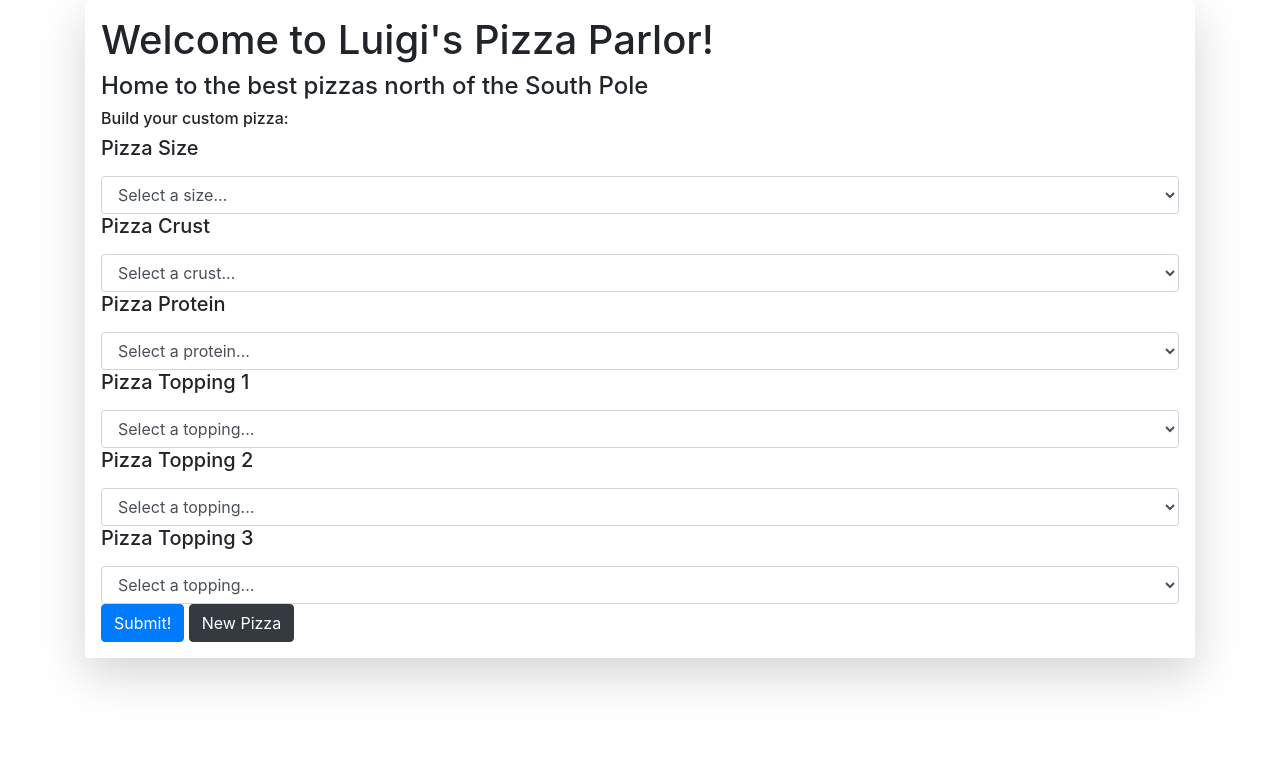
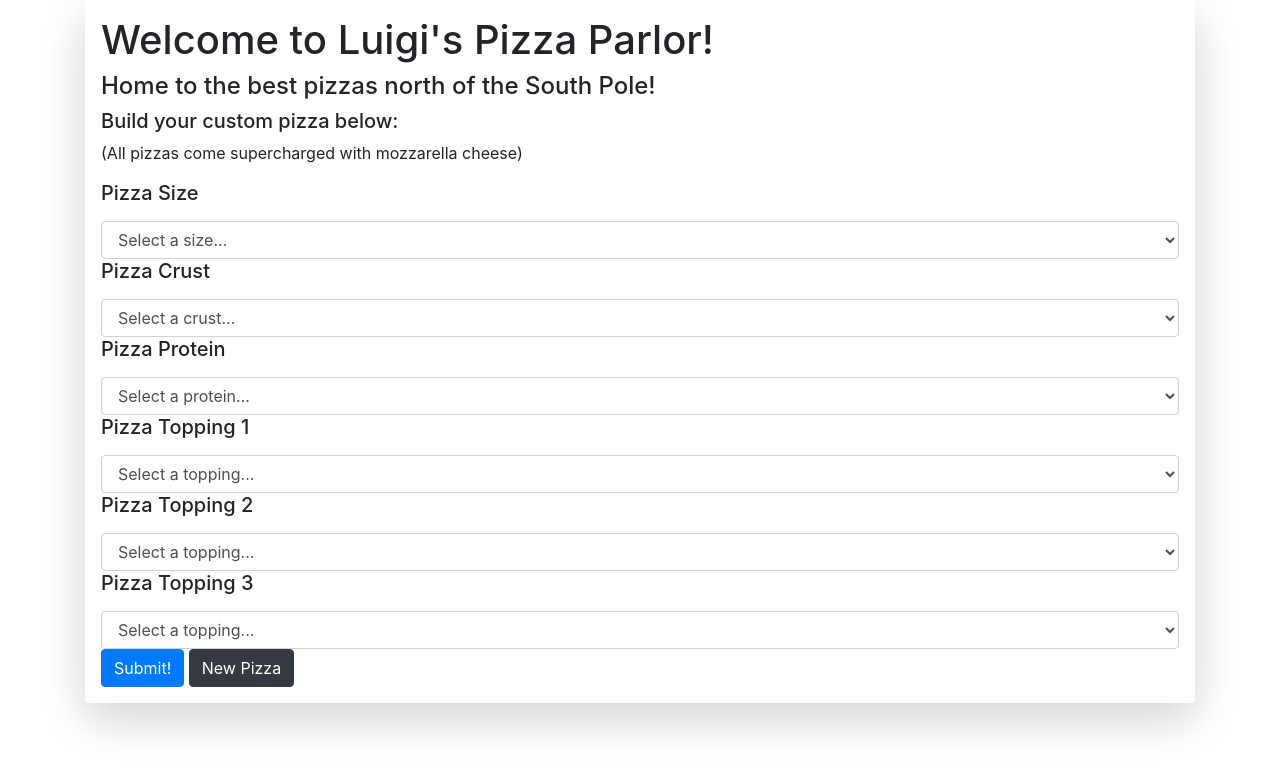
Before and after one commit to JeffTerrell/pizza-parlor, a plain HTML site: page index.html in a window 1280 px wide. Drawn offline with Linux system fonts and the light colour scheme.

Commit message:
add line of text about cheese to index.html

```diff
--- a/index.html
+++ b/index.html
@@ -12,8 +12,9 @@
     <div class="shadow-lg p-3 mb-5 bg-white rounded">
       <div class="header">
         <h1>Welcome to Luigi's Pizza Parlor!</h1>
-        <h4>Home to the best pizzas north of the South Pole</h4>
-        <h6>Build your custom pizza:</h6>
+        <h4>Home to the best pizzas north of the South Pole!</h4>
+        <h5>Build your custom pizza below:</h5>
+        <p>(All pizzas come supercharged with mozzarella cheese)</p>
       </div>
       <form id="pizzaselector">
         <div class="selectsize">
```
